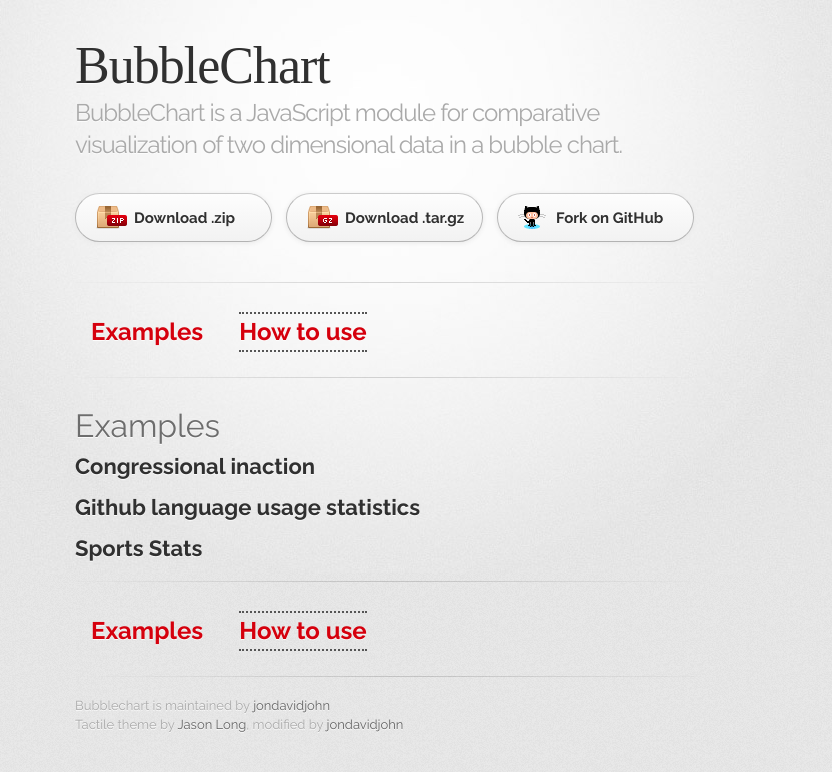
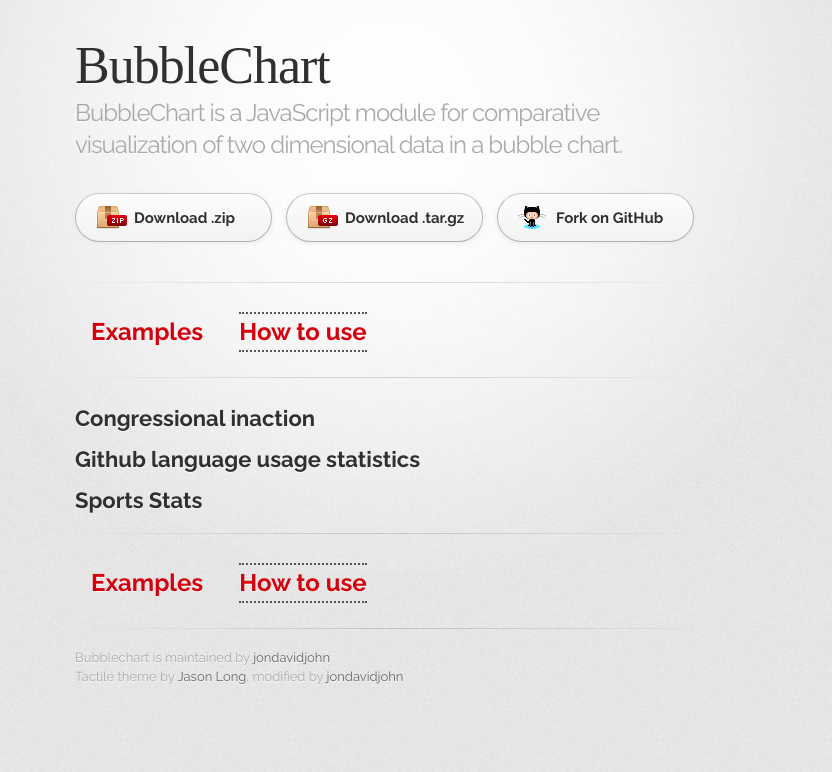
Before and after one commit to jondavidjohn/bubblechart, a Jekyll site: the page built from index.html, in a window 1280 px wide. Shown: the top 772 px of the page, without its empty margins (255-1087 px from the left). Built offline with Jekyll 4.4.1, drawn with Linux system fonts in a browser that asks for light colours; nearby versions of some CDN libraries; some web fonts are replaced.

Commit message:
remove redundant title

```diff
--- a/index.html
+++ b/index.html
@@ -3,13 +3,7 @@
 title: Examples
 ---
 <script src="//ajax.googleapis.com/ajax/libs/jquery/1.10.2/jquery.min.js"></script>
-<script src=""></script>
-<h1>
-	<a name="examples" class="anchor" href="#examples">
-		<span class="octicon octicon-link"></span>
-	</a>
-	Examples
-</h1>
+<script src="path/to/bubblechart.min.js"></script>
 
 <script src="{{ site.baseurl }}/javascripts/congress.js"></script>
 <h2>
```
